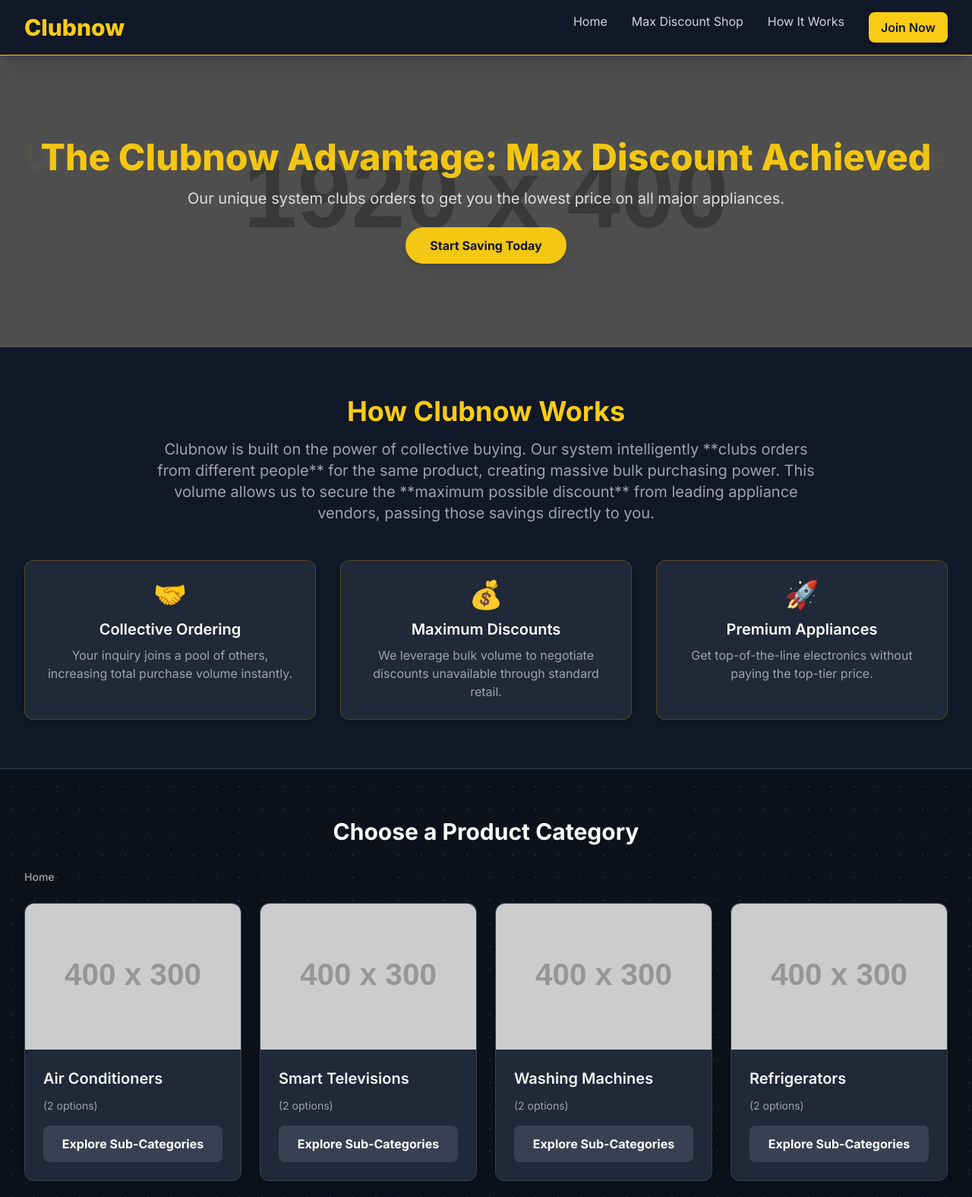
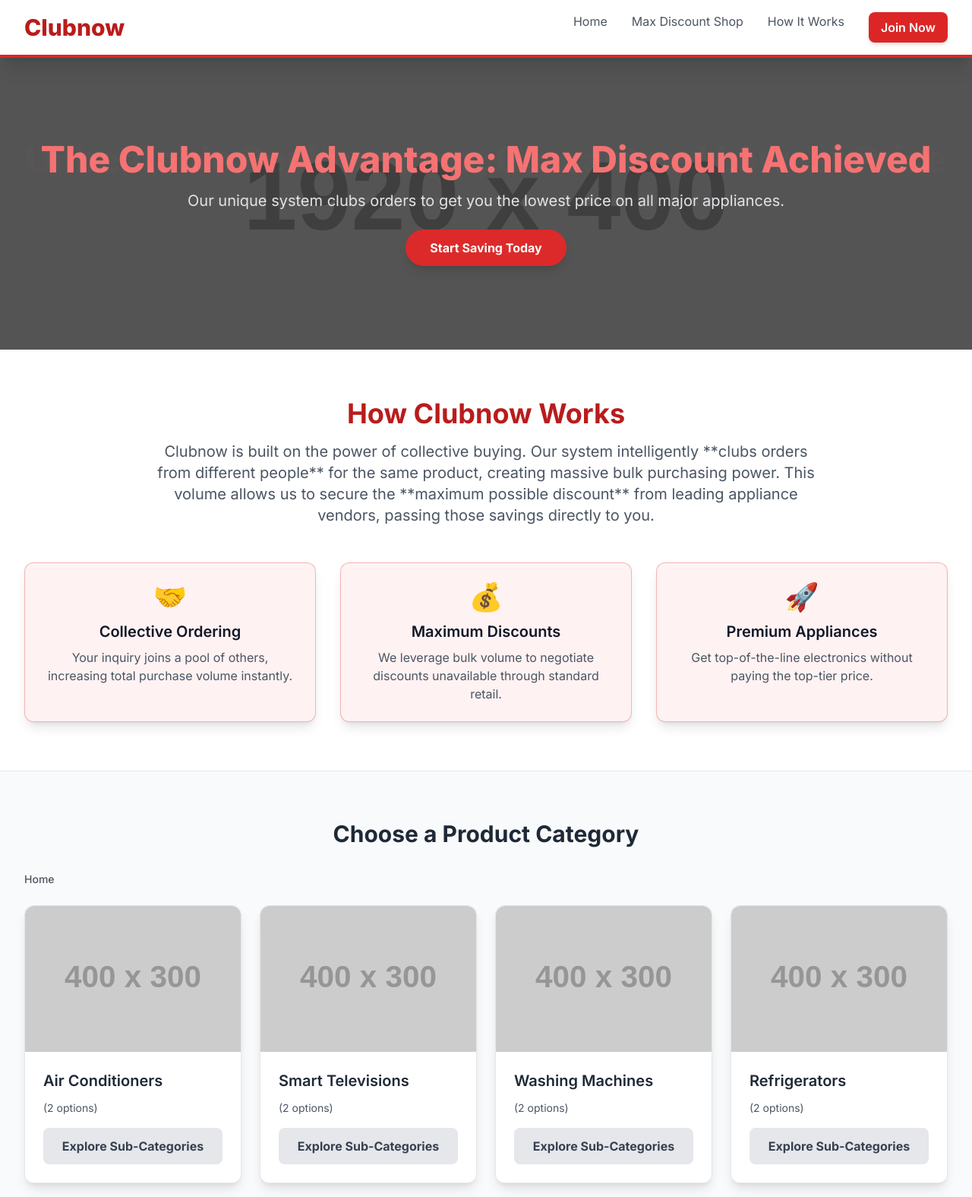
Before and after one commit to svnshikhil/clubnow_simple_html, a plain HTML site: page index.html in a window 1280 px wide. Shown: the top 1575 px of the page at 76% size. Drawn offline with nearby package versions, Linux system fonts and the light colour scheme; placeholder pictures from the web are drawn by us.

Commit message:
first commit

```diff
--- a/index.html
+++ b/index.html
@@ -11,19 +11,19 @@
         @import url('https://fonts.googleapis.com/css2?family=Inter:wght@100..900&display=swap');
         body {
             font-family: 'Inter', sans-serif;
-            background-color: #0d111b; /* Very dark background */
-            background-image: radial-gradient(#1f2937 1px, transparent 1px); /* Subtle pattern */
-            background-size: 30px 30px;
+            background-color: #f7f7f7; /* Light background */
+            background-image: none;
         }
         /* Custom transitions for the category items */
         .category-card {
             transition: transform 0.3s ease, box-shadow 0.3s ease;
-            /* Dark card background for premium feel */
-            background-color: #1f2937;
+            /* Light card background */
+            background-color: #ffffff;
         }
         .category-card:hover {
             transform: translateY(-6px);
-            box-shadow: 0 15px 25px -5px rgba(245, 158, 11, 0.4), 0 6px 10px -2px rgba(245, 158, 11, 0.2); /* Gold shadow on hover */
+            /* Red shadow on hover */
+            box-shadow: 0 15px 25px -5px rgba(220, 38, 38, 0.2), 0 6px 10px -2px rgba(220, 38, 38, 0.1);
         }
         .banner-item {
             transition: opacity 1s ease-in-out;
@@ -33,14 +33,14 @@
 <body>
 
     <!-- Header / Navbar -->
-    <header class="bg-gray-900 shadow-xl sticky top-0 z-10 border-b border-yellow-400">
+    <header class="bg-white shadow-xl sticky top-0 z-10 border-b-4 border-red-600">
         <div class="max-w-7xl mx-auto px-4 sm:px-6 lg:px-8 py-4 flex justify-between items-center">
-            <h1 class="text-3xl font-extrabold text-yellow-400">Clubnow</h1>
-            <nav class="hidden md:flex space-x-8 text-gray-300">
-                <a href="#" class="hover:text-yellow-400 transition duration-150">Home</a>
-                <a href="#categories" class="hover:text-yellow-400 transition duration-150">Max Discount Shop</a>
-                <a href="#about" class="hover:text-yellow-400 transition duration-150">How It Works</a>
-                <a href="#" class="bg-yellow-400 text-gray-900 px-4 py-2 rounded-lg font-semibold hover:bg-yellow-500 transition duration-150 shadow-md">Join Now</a>
+            <h1 class="text-3xl font-extrabold text-red-700">Clubnow</h1>
+            <nav class="hidden md:flex space-x-8 text-gray-600">
+                <a href="#" class="hover:text-red-600 transition duration-150">Home</a>
+                <a href="#categories" class="hover:text-red-600 transition duration-150">Max Discount Shop</a>
+                <a href="#about" class="hover:text-red-600 transition duration-150">How It Works</a>
+                <a href="#" class="bg-red-600 text-white px-4 py-2 rounded-lg font-semibold hover:bg-red-700 transition duration-150 shadow-md">Join Now</a>
             </nav>
         </div>
     </header>
@@ -52,9 +52,9 @@
             <div class="banner-item absolute inset-0 bg-cover bg-center opacity-100" style="background-image: url('https://placehold.co/1920x400/1e40af/ffffff?text=Club+Orders+for+Maximum+Savings');">
                 <div class="absolute inset-0 bg-black bg-opacity-60 flex items-center justify-center">
                     <div class="text-center p-8">
-                        <h2 class="text-5xl font-extrabold text-yellow-400 mb-4">The Clubnow Advantage: Max Discount Achieved</h2>
+                        <h2 class="text-5xl font-extrabold text-red-400 mb-4">The Clubnow Advantage: Max Discount Achieved</h2>
                         <p class="text-xl text-gray-200">Our unique system clubs orders to get you the lowest price on all major appliances.</p>
-                        <button class="mt-6 bg-yellow-400 text-gray-900 font-bold py-3 px-8 rounded-full shadow-lg hover:bg-yellow-500 transition duration-300">Start Saving Today</button>
+                        <button class="mt-6 bg-red-600 text-white font-bold py-3 px-8 rounded-full shadow-lg hover:bg-red-700 transition duration-300">Start Saving Today</button>
                     </div>
                 </div>
             </div>
@@ -62,9 +62,9 @@
             <div class="banner-item absolute inset-0 bg-cover bg-center opacity-0" style="background-image: url('https://placehold.co/1920x400/065f46/ffffff?text=Premium+Appliances+Secured');">
                 <div class="absolute inset-0 bg-black bg-opacity-70 flex items-center justify-center">
                     <div class="text-center p-8">
-                        <h2 class="text-5xl font-extrabold text-yellow-400 mb-4">Unbeatable Performance, Guaranteed Lowest Price</h2>
-                        <p class="text-xl text-green-300">Access top-tier electronics and home appliances from leading global vendors.</p>
-                        <button class="mt-6 bg-yellow-400 text-gray-900 font-bold py-3 px-8 rounded-full shadow-lg hover:bg-yellow-500 transition duration-300">Explore Categories</button>
+                        <h2 class="text-5xl font-extrabold text-red-400 mb-4">Unbeatable Performance, Guaranteed Lowest Price</h2>
+                        <p class="text-xl text-gray-100">Access top-tier electronics and home appliances from leading global vendors.</p>
+                        <button class="mt-6 bg-red-600 text-white font-bold py-3 px-8 rounded-full shadow-lg hover:bg-red-700 transition duration-300">Explore Categories</button>
                     </div>
                 </div>
             </div>
@@ -72,43 +72,43 @@
     </section>
 
     <!-- Introductory Content Section -->
-    <section id="about" class="py-16 bg-gray-900 text-white border-b border-gray-700">
+    <section id="about" class="py-16 bg-white text-gray-900 border-b border-gray-200">
         <div class="max-w-7xl mx-auto px-4 sm:px-6 lg:px-8 text-center">
-            <h2 class="text-4xl font-bold text-yellow-400 mb-4">How Clubnow Works</h2>
-            <p class="text-xl text-gray-400 mb-12 max-w-4xl mx-auto">
+            <h2 class="text-4xl font-bold text-red-700 mb-4">How Clubnow Works</h2>
+            <p class="text-xl text-gray-600 mb-12 max-w-4xl mx-auto">
                 Clubnow is built on the power of collective buying. Our system intelligently **clubs orders from different people** for the same product, creating massive bulk purchasing power. This volume allows us to secure the **maximum possible discount** from leading appliance vendors, passing those savings directly to you.
             </p>
 
             <div class="grid grid-cols-1 md:grid-cols-3 gap-8">
-                <div class="p-6 bg-gray-800 rounded-xl shadow-lg transition duration-300 hover:shadow-xl hover:bg-gray-700 border border-yellow-600/30">
-                    <div class="text-4xl text-yellow-400 mb-3">🤝</div>
-                    <h3 class="text-xl font-semibold mb-2 text-white">Collective Ordering</h3>
-                    <p class="text-gray-400">Your inquiry joins a pool of others, increasing total purchase volume instantly.</p>
+                <div class="p-6 bg-red-50 rounded-xl shadow-lg transition duration-300 hover:shadow-xl hover:bg-red-100 border border-red-600/30">
+                    <div class="text-4xl text-red-700 mb-3">🤝</div>
+                    <h3 class="text-xl font-semibold mb-2 text-gray-900">Collective Ordering</h3>
+                    <p class="text-gray-600">Your inquiry joins a pool of others, increasing total purchase volume instantly.</p>
                 </div>
-                <div class="p-6 bg-gray-800 rounded-xl shadow-lg transition duration-300 hover:shadow-xl hover:bg-gray-700 border border-yellow-600/30">
-                    <div class="text-4xl text-yellow-400 mb-3">💰</div>
-                    <h3 class="text-xl font-semibold mb-2 text-white">Maximum Discounts</h3>
-                    <p class="text-gray-400">We leverage bulk volume to negotiate discounts unavailable through standard retail.</p>
+                <div class="p-6 bg-red-50 rounded-xl shadow-lg transition duration-300 hover:shadow-xl hover:bg-red-100 border border-red-600/30">
+                    <div class="text-4xl text-red-700 mb-3">💰</div>
+                    <h3 class="text-xl font-semibold mb-2 text-gray-900">Maximum Discounts</h3>
+                    <p class="text-gray-600">We leverage bulk volume to negotiate discounts unavailable through standard retail.</p>
                 </div>
-                <div class="p-6 bg-gray-800 rounded-xl shadow-lg transition duration-300 hover:shadow-xl hover:bg-gray-700 border border-yellow-600/30">
-                    <div class="text-4xl text-yellow-400 mb-3">🚀</div>
-                    <h3 class="text-xl font-semibold mb-2 text-white">Premium Appliances</h3>
-                    <p class="text-gray-400">Get top-of-the-line electronics without paying the top-tier price.</p>
+                <div class="p-6 bg-red-50 rounded-xl shadow-lg transition duration-300 hover:shadow-xl hover:bg-red-100 border border-red-600/30">
+                    <div class="text-4xl text-red-700 mb-3">🚀</div>
+                    <h3 class="text-xl font-semibold mb-2 text-gray-900">Premium Appliances</h3>
+                    <p class="text-gray-600">Get top-of-the-line electronics without paying the top-tier price.</p>
                 </div>
             </div>
         </div>
     </section>
 
     <!-- Main Category Explorer Section -->
-    <section id="categories" class="py-16">
+    <section id="categories" class="py-16 bg-gray-50">
         <div class="max-w-7xl mx-auto px-4 sm:px-6 lg:px-8">
-            <h2 class="text-3xl font-bold text-white mb-8 text-center">Find Your Appliance at Club Prices</h2>
+            <h2 class="text-3xl font-bold text-gray-800 mb-8 text-center">Find Your Appliance at Club Prices</h2>
 
             <!-- Breadcrumb Navigation -->
             <div class="mb-6">
-                <ol id="breadcrumb" class="flex flex-wrap items-center text-sm text-gray-400">
+                <ol id="breadcrumb" class="flex flex-wrap items-center text-sm text-gray-600">
                     <li class="flex items-center">
-                        <span class="font-medium text-yellow-400 cursor-pointer hover:underline" onclick="navigateToLevel(0)">Home</span>
+                        <span class="font-medium text-red-700 cursor-pointer hover:underline" onclick="navigateToLevel(0)">Home</span>
                     </li>
                 </ol>
             </div>
@@ -124,37 +124,37 @@
     <!-- Contact Modal (Hidden by default) -->
     <div id="contact-modal" class="fixed inset-0 z-50 bg-black bg-opacity-80 hidden transition duration-300" aria-labelledby="modal-title" role="dialog" aria-modal="true">
         <div class="flex items-center justify-center min-h-screen p-4">
-            <div id="modal-content" class="bg-gray-800 rounded-xl shadow-2xl p-6 w-full max-w-lg transform transition-all duration-300 scale-95 opacity-0 border border-yellow-500/50">
+            <div id="modal-content" class="bg-white rounded-xl shadow-2xl p-6 w-full max-w-lg transform transition-all duration-300 scale-95 opacity-0 border border-red-600/50">
                 <div class="flex justify-between items-start mb-4">
-                    <h3 class="text-2xl font-bold text-yellow-400" id="modal-title">Inquire for Club Pricing on <span id="final-selection-name" class="text-white">Product</span></h3>
-                    <button onclick="closeModal()" class="text-gray-400 hover:text-white transition">
+                    <h3 class="text-2xl font-bold text-red-700" id="modal-title">Inquire for Club Pricing on <span id="final-selection-name" class="text-gray-900">Product</span></h3>
+                    <button onclick="closeModal()" class="text-gray-400 hover:text-gray-600 transition">
                         <svg class="h-6 w-6" fill="none" viewBox="0 0 24 24" stroke="currentColor"><path stroke-linecap="round" stroke-linejoin="round" stroke-width="2" d="M6 18L18 6M6 6l12 12" /></svg>
                     </button>
                 </div>
 
-                <p class="text-sm text-gray-400 mb-6">Provide your contact details below. Once enough collective orders are met, our specialist will contact you with the final, maximized discount price.</p>
+                <p class="text-sm text-gray-600 mb-6">Provide your contact details below. Once enough collective orders are met, our specialist will contact you with the final, maximized discount price.</p>
 
                 <form id="contact-form" onsubmit="handleFormSubmit(event)">
                     <div class="space-y-4">
                         <div>
-                            <label for="name" class="block text-sm font-medium text-gray-300 mb-1">Full Name</label>
-                            <input type="text" id="name" name="name" required class="w-full px-4 py-2 bg-gray-700 border border-gray-600 rounded-lg text-white focus:ring-yellow-400 focus:border-yellow-400 transition duration-150">
+                            <label for="name" class="block text-sm font-medium text-gray-700 mb-1">Full Name</label>
+                            <input type="text" id="name" name="name" required class="w-full px-4 py-2 bg-gray-100 border border-gray-300 rounded-lg text-gray-900 focus:ring-red-600 focus:border-red-600 transition duration-150">
                         </div>
                         <div>
-                            <label for="email" class="block text-sm font-medium text-gray-300 mb-1">Email Address</label>
-                            <input type="email" id="email" name="email" required class="w-full px-4 py-2 bg-gray-700 border border-gray-600 rounded-lg text-white focus:ring-yellow-400 focus:border-yellow-400 transition duration-150">
+                            <label for="email" class="block text-sm font-medium text-gray-700 mb-1">Email Address</label>
+                            <input type="email" id="email" name="email" required class="w-full px-4 py-2 bg-gray-100 border border-gray-300 rounded-lg text-gray-900 focus:ring-red-600 focus:border-red-600 transition duration-150">
                         </div>
                         <div>
-                            <label for="phone" class="block text-sm font-medium text-gray-300 mb-1">Phone Number</label>
-                            <input type="tel" id="phone" name="phone" required class="w-full px-4 py-2 bg-gray-700 border border-gray-600 rounded-lg text-white focus:ring-yellow-400 focus:border-yellow-400 transition duration-150">
+                            <label for="phone" class="block text-sm font-medium text-gray-700 mb-1">Phone Number</label>
+                            <input type="tel" id="phone" name="phone" required class="w-full px-4 py-2 bg-gray-100 border border-gray-300 rounded-lg text-gray-900 focus:ring-red-600 focus:border-red-600 transition duration-150">
                         </div>
                     </div>
 
                     <div id="submission-message" class="mt-4 text-center p-3 rounded-lg text-white font-medium hidden"></div>
 
                     <div class="mt-6 flex justify-end">
-                        <button type="button" onclick="closeModal()" class="bg-gray-600 text-white py-2 px-4 rounded-lg mr-3 hover:bg-gray-700 transition duration-150">Cancel</button>
-                        <button type="submit" id="submit-button" class="bg-yellow-400 text-gray-900 py-2 px-6 rounded-lg font-bold hover:bg-yellow-500 transition duration-150 shadow-lg">Submit Inquiry</button>
+                        <button type="button" onclick="closeModal()" class="bg-gray-300 text-gray-700 py-2 px-4 rounded-lg mr-3 hover:bg-gray-400 transition duration-150">Cancel</button>
+                        <button type="submit" id="submit-button" class="bg-red-600 text-white py-2 px-6 rounded-lg font-bold hover:bg-red-700 transition duration-150 shadow-lg">Submit Inquiry</button>
                     </div>
                 </form>
             </div>
@@ -163,12 +163,12 @@
 
 
     <!-- Footer -->
-    <footer class="bg-gray-900 text-gray-400 py-8 mt-12 border-t border-gray-700">
+    <footer class="bg-gray-800 text-gray-400 py-8 mt-12 border-t border-red-600">
         <div class="max-w-7xl mx-auto px-4 sm:px-6 lg:px-8 text-center">
             <p>&copy; 2024 Clubnow. The future of discounted appliances.</p>
             <div class="flex justify-center space-x-4 mt-3 text-sm text-gray-500">
-                <a href="#" class="hover:text-yellow-400">Privacy Policy</a>
-                <a href="#" class="hover:text-yellow-400">Terms of Clubbing</a>
+                <a href="#" class="hover:text-red-400">Privacy Policy</a>
+                <a href="#" class="hover:text-red-400">Terms of Clubbing</a>
             </div>
         </div>
     </footer>
@@ -296,9 +296,7 @@
                 ]},
                 { name: "Carbon Filter", id: "CF", children: [
                     { name: "Medium Room (300 sqft)", id: "MR", children: [
-                        { name: "Standard Sensor", id: "SS", children: [
-                            { name: "Timer & Sleep Mode", isFinal: true, id: "TSM" }
-                        ]}
+                        { name: "Standard Sensor", isFinal: true, id: "TSM" }
                     ]}
                 ]}
             ]},
@@ -445,8 +443,8 @@
                 const imageColor = ['F59E0B', '10B981', 'EF4444', '4F46E5'][currentPath.length % 4];
                 const image = category.image || `https://placehold.co/400x300/${imageColor}/000000?text=Level+${currentPath.length + 1}`;
 
-                // Use gold/yellow for final inquiry button
-                const actionClass = isFinal ? 'bg-yellow-400 text-gray-900 hover:bg-yellow-500 font-bold' : 'bg-gray-700 text-white hover:bg-gray-600';
+                // Use RED for final inquiry button, light gray for others
+                const actionClass = isFinal ? 'bg-red-600 text-white hover:bg-red-700 font-bold' : 'bg-gray-200 text-gray-700 hover:bg-gray-300';
                 const buttonText = isFinal ? 'Inquire for Club Price' : 'Explore Sub-Categories';
 
                 // Render image only for Level 1 categories
@@ -454,11 +452,11 @@
                     `<img src="${image}" onerror="this.src='https://placehold.co/400x300/3b82f6/ffffff?text=Image+Missing'" alt="${category.name}" class="w-full h-48 object-cover rounded-t-xl transition duration-500 group-hover:opacity-80">` : '';
 
                 const cardHtml = `
-                    <div class="category-card group bg-gray-800 rounded-xl shadow-lg overflow-hidden border border-gray-700 hover:border-yellow-400">
+                    <div class="category-card group bg-white rounded-xl shadow-lg overflow-hidden border border-gray-200 hover:border-red-600">
                         ${imageHtml}
                         <div class="p-6">
-                            <h3 class="text-xl font-semibold mb-3 ${isFinal ? 'text-yellow-400' : 'text-gray-100'}">${category.name}</h3>
-                            <p class="text-sm text-gray-400 mb-4">${isFinal ? 'This final selection qualifies for Max Club Discount!' : `(${category.children ? category.children.length : 0} options)`}</p>
+                            <h3 class="text-xl font-semibold mb-3 ${isFinal ? 'text-red-700' : 'text-gray-800'}">${category.name}</h3>
+                            <p class="text-sm text-gray-600 mb-4">${isFinal ? 'This final selection qualifies for Max Club Discount!' : `(${category.children ? category.children.length : 0} options)`}</p>
 
                             <button
                                 onclick="handleCategoryClick('${category.id}', ${isFinal})"
@@ -480,7 +478,7 @@
             const breadcrumb = document.getElementById('breadcrumb');
             let html = `
                 <li class="flex items-center">
-                    <span class="font-medium text-gray-400 cursor-pointer hover:text-yellow-400 transition" onclick="navigateToLevel(0)">Home</span>
+                    <span class="font-medium text-gray-600 cursor-pointer hover:text-red-700 transition" onclick="navigateToLevel(0)">Home</span>
                 </li>
             `;
 
@@ -495,8 +493,8 @@
 
                     html += `
                         <li class="flex items-center">
-                            <span class="mx-2 text-gray-500">/</span>
-                            <span class="font-medium ${i === currentPath.length - 1 ? 'text-yellow-400' : 'text-gray-400 cursor-pointer hover:text-yellow-400 transition'}"
+                            <span class="mx-2 text-gray-400">/</span>
+                            <span class="font-medium ${i === currentPath.length - 1 ? 'text-red-700' : 'text-gray-600 cursor-pointer hover:text-red-700 transition'}"
                                 onclick="navigateToLevel(${i + 1})">
                                 ${category.name}
                             </span>
@@ -590,8 +588,9 @@
                 clubnow_model_active: true // Indicating the order is for the clubbing model
             };
 
+            // 1. Processing State (Blue)
             messageDiv.textContent = 'Processing Club Order...';
-            messageDiv.className = 'mt-4 text-center p-3 rounded-lg text-white font-medium bg-yellow-600 block';
+            messageDiv.className = 'mt-4 text-center p-3 rounded-lg text-white font-medium bg-blue-500 block';
             submitButton.disabled = true;
             submitButton.textContent = 'Submitting...';
 
@@ -617,8 +616,9 @@
                     const result = await response.json();
                     console.log('Sample API Response:', result);
 
+                    // 2. Success State (Green)
                     messageDiv.textContent = 'Inquiry Received! Your club order is being processed. Expect a call with the Max Discount price soon!';
-                    messageDiv.className = 'mt-4 text-center p-3 rounded-lg text-gray-900 font-bold bg-yellow-400 block';
+                    messageDiv.className = 'mt-4 text-center p-3 rounded-lg text-white font-bold bg-green-600 block';
                     submitButton.textContent = 'Success!';
 
                 } else {
@@ -626,6 +626,7 @@
                 }
             } catch (error) {
                 console.error('Submission failed:', error);
+                // 3. Error State (Red)
                 messageDiv.textContent = 'Error: Failed to process club order. Please check your connection and try again.';
                 messageDiv.className = 'mt-4 text-center p-3 rounded-lg text-white font-medium bg-red-600 block';
                 submitButton.disabled = false;
```
